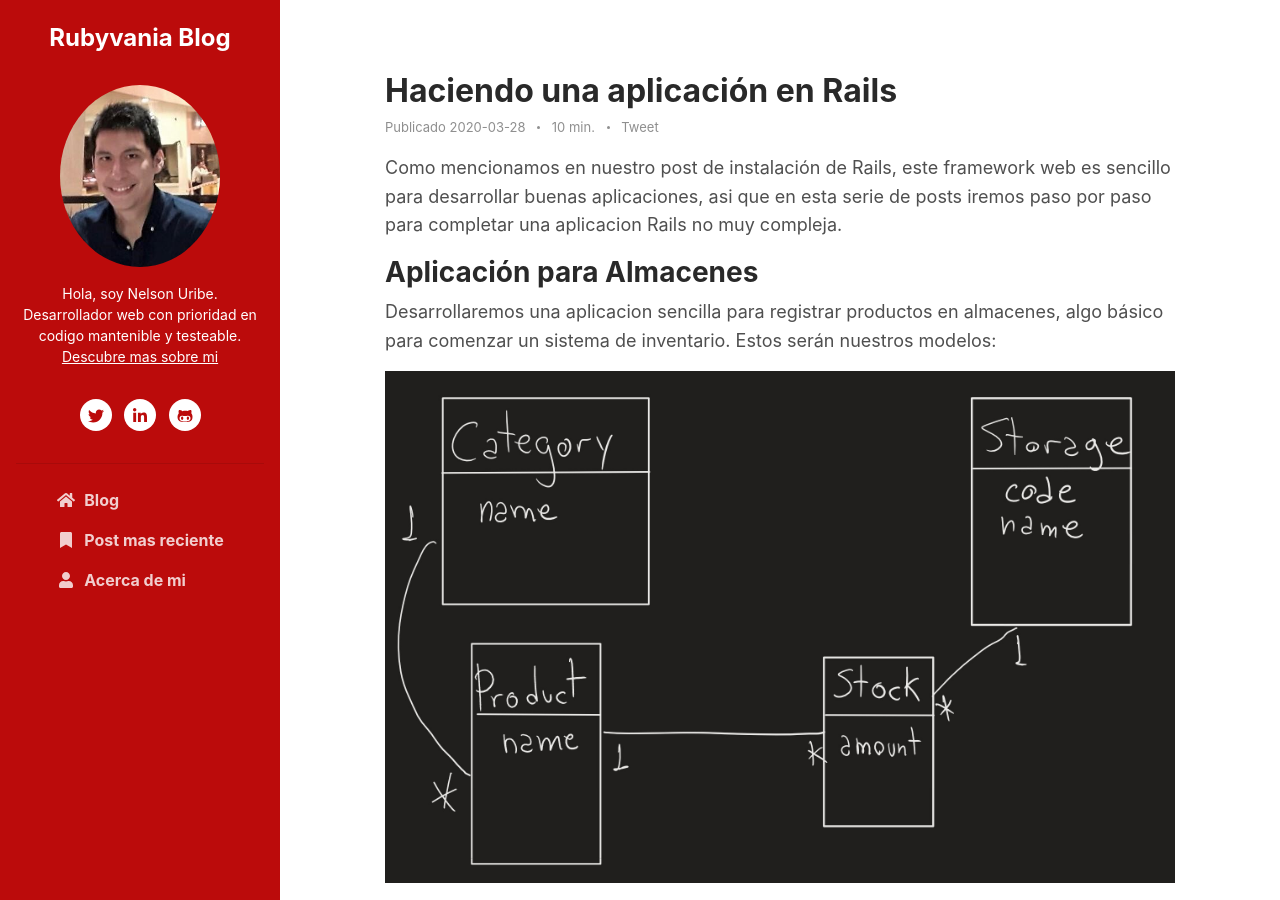
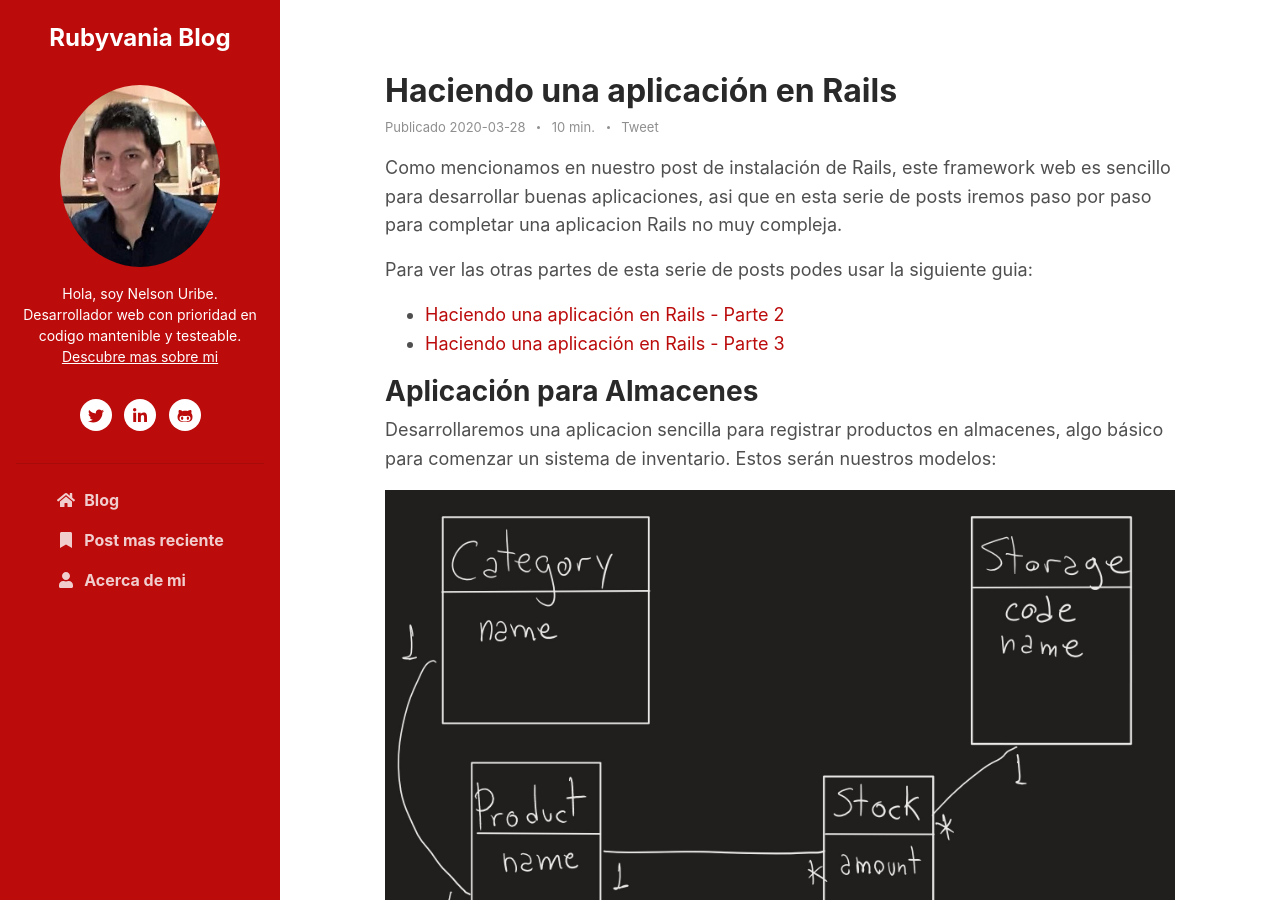
Before and after one commit to hollow-hunter/rubyvania-blog, a Jekyll site: the page built from _posts/2020-3-28-stock-app.md, in a window 1280 px wide and 900 px high. Built offline with Jekyll 4.4.1, drawn with Linux system fonts in a browser that asks for light colours; comment, search, counter and statistics services are not loaded.

Commit message:
update links posts.

```diff
--- a/_posts/2020-3-28-stock-app.md
+++ b/_posts/2020-3-28-stock-app.md
@@ -5,6 +5,10 @@ read_time: 10 min.
 locale: es
 ---
 Como mencionamos en nuestro post de instalación de Rails, este framework web es sencillo para desarrollar buenas aplicaciones, asi que en esta serie de posts iremos paso por paso para completar una aplicacion Rails no muy compleja.
+
+Para ver las otras partes de esta serie de posts podes usar la siguiente guia:
+- [Haciendo una aplicación en Rails - Parte 2](/2020/04/15/stock-app-2.html)
+- [Haciendo una aplicación en Rails - Parte 3](/2020/05/17/stock-app-3.html)
 
 ### Aplicación para Almacenes
 
```
Also changed, not shown: _posts/2020-4-15-stock-app-2.md (+1 -0 lines), _posts/2020-5-17-stock-app-3.md (+1 -1 lines).
